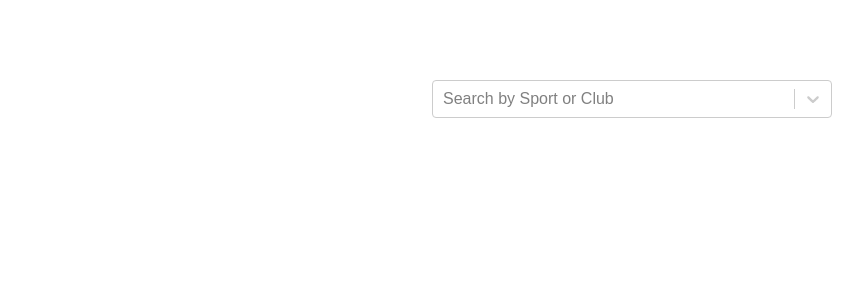
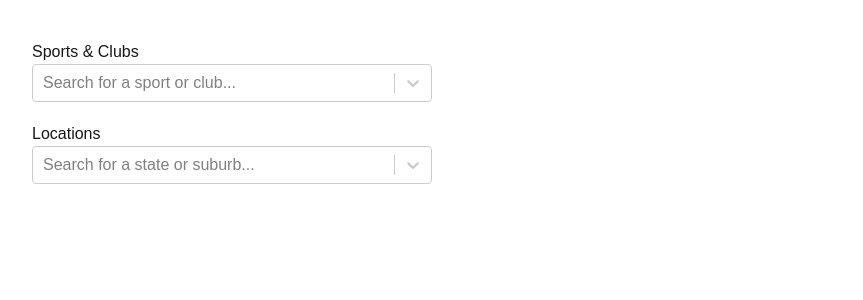
Before and after one commit to LachieKimber/autocomplete-dropdown, a Next.js app: page /filter in a window 1280 px wide. Shown: the top 300 px of the page, without its empty margins (8-871 px from the left). Built offline with nearby package versions, Linux system fonts and the light colour scheme.

Commit message:
Added in both forms and fixed hydration error

```diff
--- a/app/filter/page.tsx
+++ b/app/filter/page.tsx
@@ -1,11 +1,63 @@
-import SportsDropdown from "@/components/Dropdown/Dropdown"; // ✅ Ensure correct import path
+"use client"; // ✅ Ensures the entire page runs on the client
+
+import React, { useState, useEffect } from "react";
+import Dropdown from "@/components/Dropdown/Dropdown"; // ✅ Direct import (NO dynamic import!)
+
+const sportsData = [
+  { label: "Archery", value: "archery", isCategory: true },
+  {
+    label: "Archery Clubs",
+    value: "archery_clubs",
+    options: [
+      { label: "Armidale Archers", value: "armidale_archers", parent: "Archery" },
+      { label: "Bellingen Archers", value: "bellingen_archers", parent: "Archery" },
+      { label: "Coast Archers", value: "coast_archers", parent: "Archery" },
+    ],
+  },
+  { label: "Golf", value: "golf", isCategory: true },
+  {
+    label: "Golf Clubs",
+    value: "golf_clubs",
+    options: [
+      { label: "Sydney Golf Club", value: "sydney_golf_club", parent: "Golf" },
+      { label: "Wollombi Archibald Golf Club", value: "wollombi_archibald_golf_club", parent: "Golf" },
+    ],
+  },
+  { label: "Tennis", value: "tennis", isCategory: true },
+  {
+    label: "Tennis Clubs",
+    value: "tennis_clubs",
+    options: [{ label: "Melbourne Tennis Academy", value: "melbourne_tennis", parent: "Tennis" }],
+  },
+];
+
+const locationData = [
+  { label: "New South Wales", value: "nsw", isCategory: true },
+  {
+    label: "NSW Suburbs",
+    value: "nsw_suburbs",
+    options: [
+      { label: "Sydney, 2000", value: "sydney_2000", parent: "New South Wales" },
+      { label: "Sydney Olympic Park, 2027", value: "sydney_olympic_park_2027", parent: "New South Wales" },
+      { label: "Sydenham, 2040", value: "sydenham_2040", parent: "New South Wales" },
+    ],
+  },
+  { label: "Queensland", value: "qld", isCategory: true },
+  {
+    label: "QLD Suburbs",
+    value: "qld_suburbs",
+    options: [{ label: "Coorparoo, 4151", value: "coorparoo_4151", parent: "Queensland" }],
+  },
+];
 
 export default function Page() {
-  console.log("Rendering /filters/page.tsx...");
+  return (
+    <div style={{ maxWidth: "480px", margin: "40px" }}>
+      <h2>Sports & Clubs</h2>
+      <Dropdown data={sportsData} placeholder="Search for a sport or club..." style={{ marginBottom: "20px" }} />
 
-  return (
-    <div style={{marginTop: '80px'}}>
-      <SportsDropdown />
+      <h2>Locations</h2>
+      <Dropdown data={locationData} placeholder="Search for a state or suburb..." />
     </div>
   );
 }
--- a/components/Dropdown/Dropdown.module.scss
+++ b/components/Dropdown/Dropdown.module.scss
@@ -3,7 +3,6 @@
 .selectContainer {
     width: 100%;
     max-width: 400px;
-    margin: auto;
     position: relative;
   }
 
--- a/components/Dropdown/Dropdown.tsx
+++ b/components/Dropdown/Dropdown.tsx
@@ -2,53 +2,28 @@
 
 import React, { useState, useEffect } from "react";
 import Select, { components } from "react-select";
-import styles from "./Dropdown.module.scss"; // ✅ Import SCSS module
+import styles from "./Dropdown.module.scss";
 
 interface OptionType {
   label: string;
   value: string;
   isCategory?: boolean;
   options?: OptionType[];
-  parentSport?: string;
+  parent?: string;
 }
 
-const sportsData: OptionType[] = [
-  { label: "Archery", value: "archery", isCategory: true },
-  {
-    label: "Archery Clubs",
-    value: "archery_clubs", // ✅ Added value to avoid Vercel build error
-    options: [
-      { label: "Armidale Archers", value: "armidale_archers", parentSport: "Archery" },
-      { label: "Bellingen Archers", value: "bellingen_archers", parentSport: "Archery" },
-      { label: "Coast Archers", value: "coast_archers", parentSport: "Archery" },
-    ],
-  },
-  { label: "Golf", value: "golf", isCategory: true },
-  {
-    label: "Golf Clubs",
-    value: "golf_clubs", // ✅ Added value
-    options: [
-      { label: "Sydney Golf Club", value: "sydney_golf_club", parentSport: "Golf" },
-      { label: "Wollombi Archibald Golf Club", value: "wollombi_archibald_golf_club", parentSport: "Golf" },
-    ],
-  },
-  { label: "Tennis", value: "tennis", isCategory: true },
-  {
-    label: "Tennis Clubs",
-    value: "tennis_clubs", // ✅ Added value
-    options: [{ label: "Melbourne Tennis Academy", value: "melbourne_tennis", parentSport: "Tennis" }],
-  },
-];
+interface DropdownProps {
+  data: OptionType[];
+  placeholder?: string;
+  style?: React.CSSProperties;
+}
 
-// ✅ Function to filter sports and clubs
-const filterOptions = (inputValue: string, mounted: boolean): OptionType[] => {
-  if (!mounted) return [];
-
+const filterOptions = (inputValue: string, data: OptionType[]): OptionType[] => {
   if (!inputValue) {
-    return sportsData.filter((option) => option.isCategory);
+    return data.filter((option) => option.isCategory);
   }
 
-  return sportsData
+  return data
     .map((sport) => {
       if (sport.isCategory) return sport;
 
@@ -71,28 +46,29 @@ const ClearIndicator = (props: any) => {
   );
 };
 
-// ✅ Fix: Make `style` optional in TypeScript
-const SportsDropdown = ({ style = {} }: { style?: React.CSSProperties }) => {
+const Dropdown = ({ data, placeholder = "Search...", style = {} }: DropdownProps) => {
   const [selectedOption, setSelectedOption] = useState<OptionType | null>(null);
   const [inputValue, setInputValue] = useState<string>("");
-  const [mounted, setMounted] = useState<boolean>(false);
+  const [mounted, setMounted] = useState(false);
 
   useEffect(() => {
     setMounted(true);
   }, []);
 
-  if (!mounted) return null; // ✅ Prevent SSR mismatch
+  // ✅ Avoid hydration mismatch
+  if (!mounted) return null;
 
   return (
     <div style={style} className={styles.selectContainer}>
       <Select
+        key={JSON.stringify(data)} // ✅ Forces re-render when `data` changes
         classNamePrefix="select"
         value={selectedOption}
         onChange={(option) => setSelectedOption(option || null)}
-        options={filterOptions(inputValue, mounted)}
+        options={filterOptions(inputValue, data)}
         onInputChange={(value) => setInputValue(value)}
-        getOptionLabel={(e) => (e.parentSport ? `${e.label}` : e.label)}
-        placeholder="Search by Sport or Club"
+        getOptionLabel={(e) => (e.parent ? `${e.label}` : e.label)}
+        placeholder={placeholder}
         isClearable
         components={{ ClearIndicator }}
       />
@@ -100,4 +76,4 @@ const SportsDropdown = ({ style = {} }: { style?: React.CSSProperties }) => {
   );
 };
 
-export default SportsDropdown;
+export default Dropdown;
```
